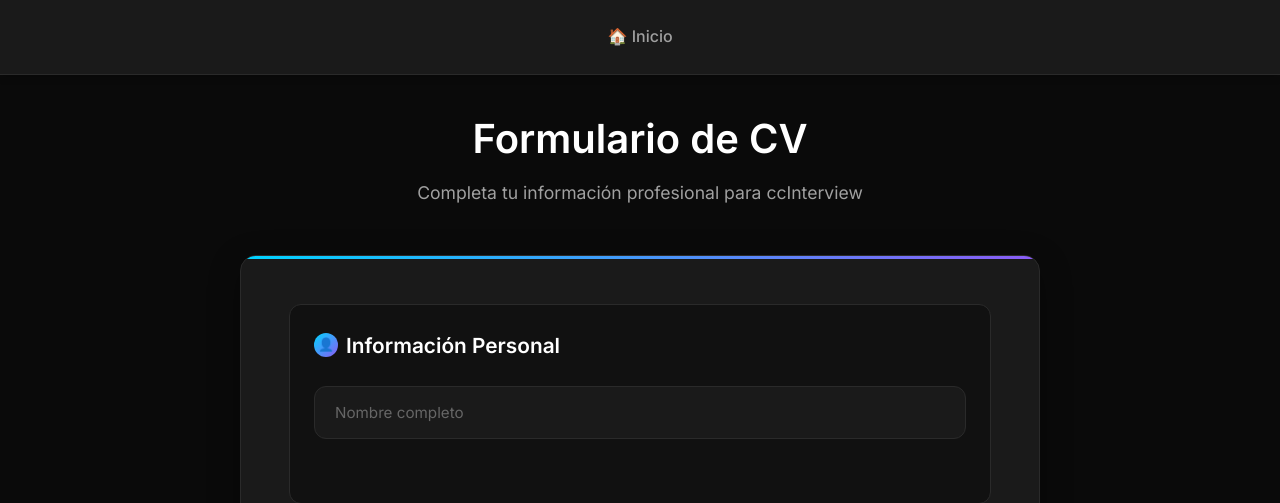
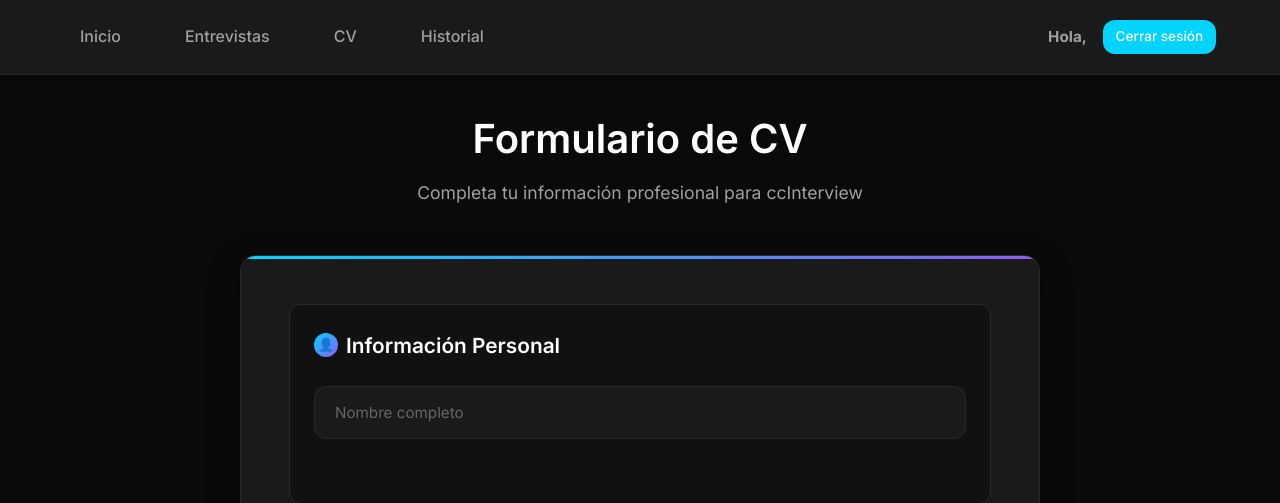
Before and after one commit to mrcolina03/CCInterview, a FastAPI app: page /cv/create in a window 1280 px wide. Shown: the top 503 px of the page. Run offline with FastAPI, Linux system fonts and the light colour scheme.

Commit message:
Update _navbar.html

```diff
--- a/src/simulador_entrevistas/templates/cv/_navbar.html
+++ b/src/simulador_entrevistas/templates/cv/_navbar.html
@@ -1,6 +1,5 @@
 <!-- templates/_navbar.html -->
 <style>
-/* Estilos para el navbar */
 nav {
     background: var(--bg-card);
     border-bottom: 1px solid var(--border-color);
@@ -12,17 +11,22 @@ nav {
     backdrop-filter: blur(10px);
 }
 
-nav ul {
-    list-style: none;
-    margin: 0;
-    padding: 0;
+.nav-container {
     display: flex;
-    justify-content: center;
+    justify-content: space-between;
     align-items: center;
-    gap: var(--space-xl);
     max-width: 1200px;
     margin: 0 auto;
     padding: 0 var(--space-lg);
+}
+
+nav ul {
+    list-style: none;
+    display: flex;
+    align-items: center;
+    gap: var(--space-xl);
+    margin: 0;
+    padding: 0;
 }
 
 nav li {
@@ -53,7 +57,6 @@ nav a:active {
     transform: translateY(0);
 }
 
-/* Efecto de línea inferior para el enlace activo */
 nav a.active {
     color: var(--accent-blue);
     background: rgba(0, 212, 255, 0.1);
@@ -71,38 +74,63 @@ nav a.active::after {
     border-radius: var(--radius-sm);
 }
 
+.user-info {
+    display: flex;
+    align-items: center;
+    gap: var(--space-md);
+    font-size: 0.95rem;
+    color: var(--text-secondary);
+}
+
+.user-info .user-email {
+    font-weight: 600;
+    color: var(--text-primary);
+}
+
+.logout-btn {
+    padding: 0.4rem 0.8rem;
+    background-color: var(--accent-blue);
+    color: white;
+    text-decoration: none;
+    border-radius: var(--radius);
+    font-size: 0.85rem;
+    transition: background 0.3s;
+}
+
+.logout-btn:hover {
+    background-color: var(--accent-blue-dark);
+}
+
 /* Responsive */
 @media (max-width: 768px) {
-    nav {
-        padding: var(--space-sm) 0;
+    .nav-container {
+        flex-direction: column;
+        align-items: flex-start;
+        gap: var(--space-md);
     }
 
     nav ul {
         gap: var(--space-md);
-        padding: 0 var(--space-md);
     }
 
-    nav a {
-        font-size: 0.9rem;
-        padding: var(--space-xs) var(--space-sm);
-    }
-}
-
-@media (max-width: 480px) {
-    nav ul {
-        gap: var(--space-sm);
-        padding: 0 var(--space-sm);
-    }
-
-    nav a {
-        font-size: 0.85rem;
-        padding: var(--space-xs);
+    .user-info {
+        flex-direction: column;
+        align-items: flex-start;
     }
 }
 </style>
 
 <nav>
-    <ul>
-        <li><a href="/">🏠 Inicio</a></li>
-    </ul>
+    <div class="nav-container">
+        <ul>
+            <li><a href="/">Inicio</a></li>
+            <li><a href="/entrevista/nueva">Entrevistas</a></li>
+            <li><a href="/cv/index">CV</a></li>
+            <li><a href="/feedback/dashboard">Historial</a></li>
+        </ul>
+        <div class="user-info">
+            <div><strong>Hola,</strong> <span class="user-email">{{ nombre }}</span></div>
+            <a href="/logout" class="logout-btn">Cerrar sesión</a>
+        </div>
+    </div>
 </nav>
```
